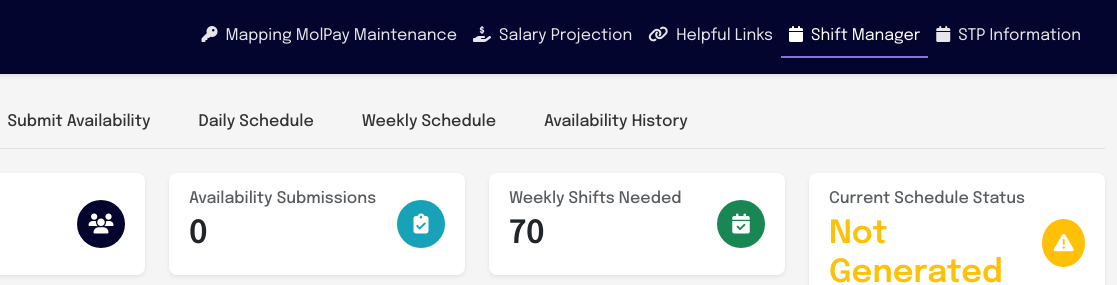
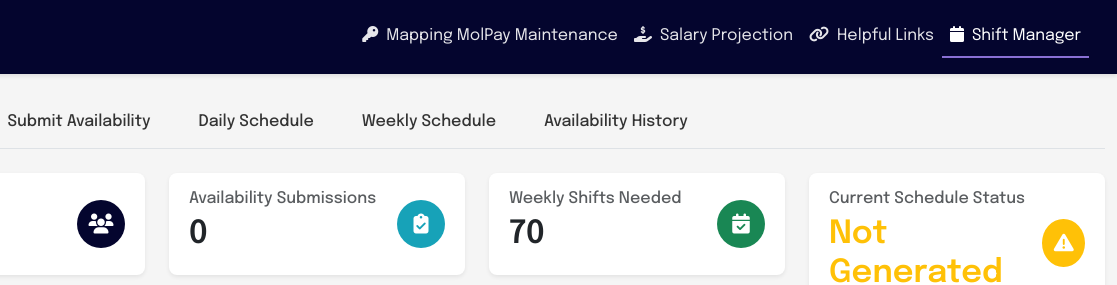
Before and after one commit to Bazingalol123/shift-management, a plain HTML site: page index.html in a window 1280 px wide. Shown: the top 285 px of the page, 163-1280 px from the left. Drawn offline with nearby package versions, Linux system fonts and the light colour scheme; no server answers.

Commit message:
try-commit-index

```diff
--- a/index.html
+++ b/index.html
@@ -48,11 +48,7 @@
                             <i class="fa-solid fa-calendar me-2"></i>Shift Manager
                         </a>
                     </li>
-                    <li class="nav-item">
-                        <a class="nav-link" href="STP.html">
-                            <i class="fa-solid fa-calendar me-2"></i>STP Information
-                        </a>
-                    </li>
+
                 </ul>
             </div>
         </div>
```
